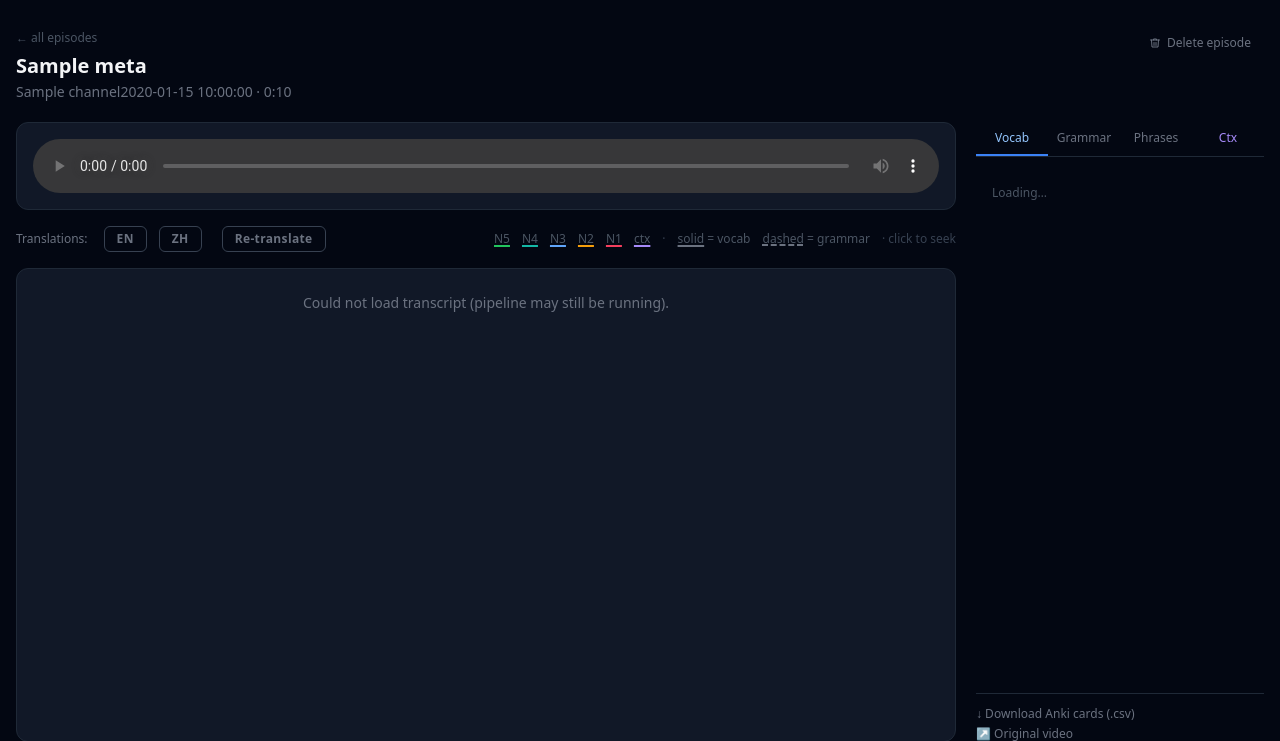
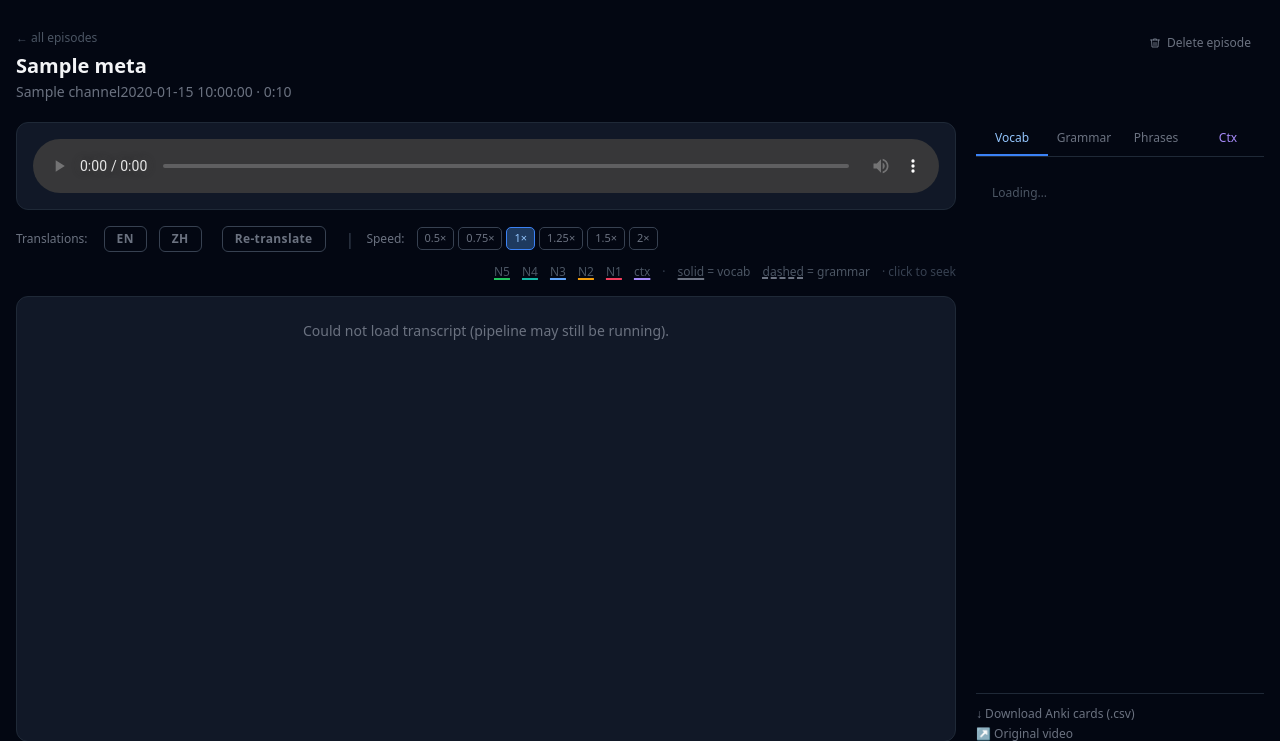
Before and after one commit to czwsh98/japanese-learning-through-news-and-podcasts, a Flask app: template web/templates/episode.html in a window 1280 px wide. Shown: the part 49-790 px from the top of the page. Run offline with Flask 3, Linux system fonts and the light colour scheme; the template is opened without the code that fills it: most values are stand-ins (such as "Sample title", 1, 10 or a date in 2020); some libraries are stand-ins or nearby versions.

Commit message:
Add playback speed control (0.5×–2×) to episode player
- episode.html: speed button row in controls (0.5×, 0.75×, 1×, 1.25×, 1.5×, 2×)
- style.css: .speed-btn and .speed-active styles
- player.js: click handler sets audio.playbackRate; timeline sync is
  unaffected since timeupdate fires on currentTime not wall-clock time

Co-Authored-By: Claude Sonnet 4.6 <noreply@anthropic.com>

```diff
--- a/web/static/css/style.css
+++ b/web/static/css/style.css
@@ -160,6 +160,27 @@
   color: #93c5fd;
 }
 
+/* ── Playback speed buttons ──────────────────────────────────────────────── */
+
+.speed-btn {
+  padding: 2px 7px;
+  border-radius: 5px;
+  font-size: 11px;
+  font-weight: 500;
+  border: 1px solid #374151;
+  background: transparent;
+  color: #6b7280;
+  cursor: pointer;
+  transition: all 0.15s;
+  white-space: nowrap;
+}
+.speed-btn:hover { background: #1f2937; color: #d1d5db; }
+.speed-active {
+  background: #1e3a5f;
+  border-color: #3b82f6;
+  color: #93c5fd;
+}
+
 /* ── Side panel tab buttons ──────────────────────────────────────────────── */
 
 .tab-btn {
--- a/web/static/js/player.js
+++ b/web/static/js/player.js
@@ -152,6 +152,17 @@ document.addEventListener("DOMContentLoaded", async () => {
     transcriptEl.querySelectorAll(".translation-zh").forEach(el =>
       el.classList.toggle("hidden", !showZh)
     );
+  });
+
+  // ── Playback speed ────────────────────────────────────────────────────────
+
+  document.getElementById("speed-btns").addEventListener("click", e => {
+    const btn = e.target.closest(".speed-btn");
+    if (!btn) return;
+    const speed = parseFloat(btn.dataset.speed);
+    audio.playbackRate = speed;
+    document.querySelectorAll(".speed-btn").forEach(b => b.classList.remove("speed-active"));
+    btn.classList.add("speed-active");
   });
 
   // ── Side-panel tab switching ──────────────────────────────────────────────
--- a/web/templates/episode.html
+++ b/web/templates/episode.html
@@ -77,6 +77,17 @@
       </button>
       <span id="retranslate-status" class="text-xs text-gray-500 hidden"></span>
 
+      <span class="text-gray-700 ml-2">|</span>
+      <span class="text-xs text-gray-500">Speed:</span>
+      <div class="flex gap-1" id="speed-btns">
+        <button class="speed-btn" data-speed="0.5">0.5×</button>
+        <button class="speed-btn" data-speed="0.75">0.75×</button>
+        <button class="speed-btn speed-active" data-speed="1">1×</button>
+        <button class="speed-btn" data-speed="1.25">1.25×</button>
+        <button class="speed-btn" data-speed="1.5">1.5×</button>
+        <button class="speed-btn" data-speed="2">2×</button>
+      </div>
+
       <div class="ml-auto flex items-center gap-3 text-xs text-gray-600 flex-wrap">
         <span class="hl-n5-demo">N5</span>
         <span class="hl-n4-demo">N4</span>
```
